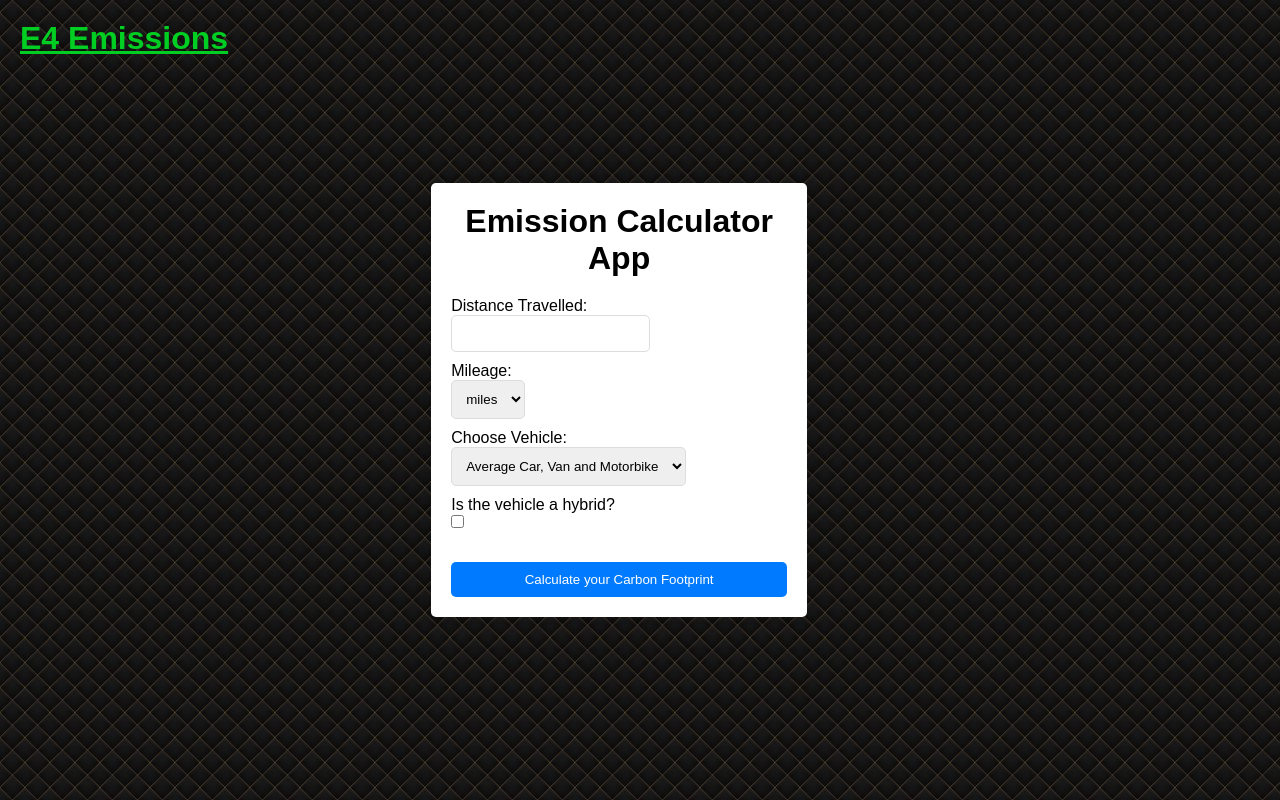
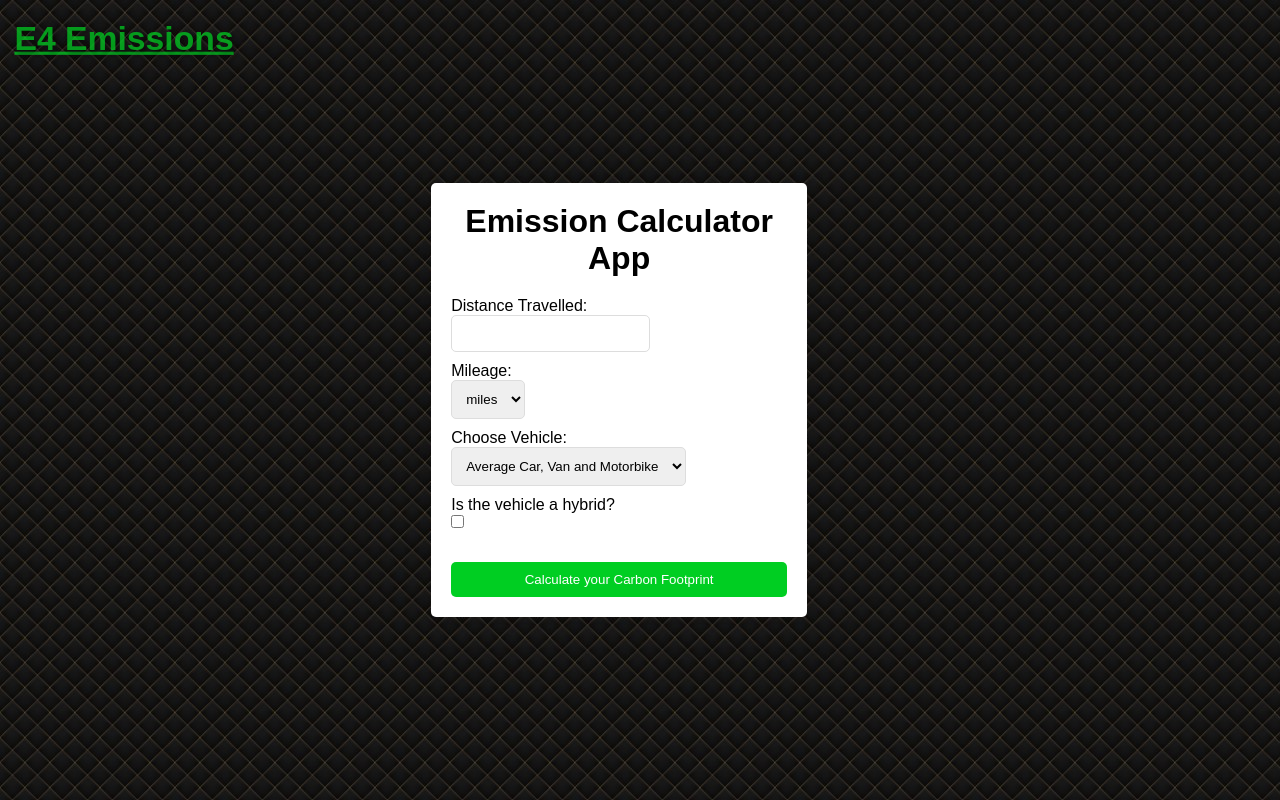
Before and after one commit to AwokenHive/team4-emission-calculator-app, a React (Create React App) app: page / in a window 1280 px wide. Built offline with nearby package versions, Linux system fonts and the light colour scheme.

Commit message:
Basic animation Implemented

```diff
--- a/src/App.css
+++ b/src/App.css
@@ -48,12 +48,12 @@ button {
   padding: 10px;
   border-radius: 5px;
   border: none;
-  background-color: #007bff;
+  background-color: #00ce22;
   color: #fff;
   cursor: pointer;
   margin-top: 20px;
 }
 
 button:hover {
-  background-color: #0056b3;
+  background-color: #006832;
 }
--- a/src/components/navbar/navbar.css
+++ b/src/components/navbar/navbar.css
@@ -1,3 +1,18 @@
+@keyframes logoAnimation {
+    0% {
+      transform: scale(1);
+      opacity: 1;
+    }
+    50% {
+      transform: scale(1.1);
+      opacity: 0.5;
+    }
+    100% {
+      transform: scale(1);
+      opacity: 1;
+    }
+  }
+
   .logo {
     position: absolute;
     top: 0;
@@ -10,4 +25,6 @@
     color: #00ce22;
     font-size: 2em;
     text-decoration: underline;
+    text-shadow: 2px 2px 4px rgba(0, 0, 0, 0.5);
+    animation: logoAnimation 2s ease-in-out infinite;
   }
```
Lines whose indentation alone changed are shown as unchanged.
